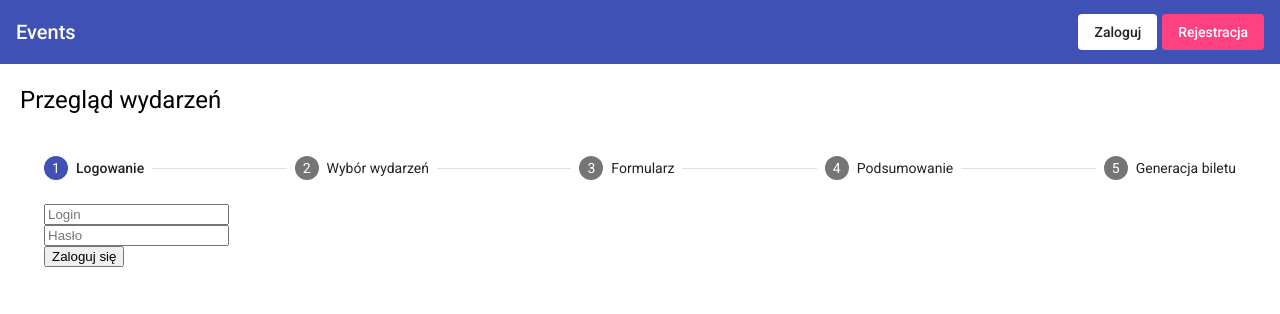
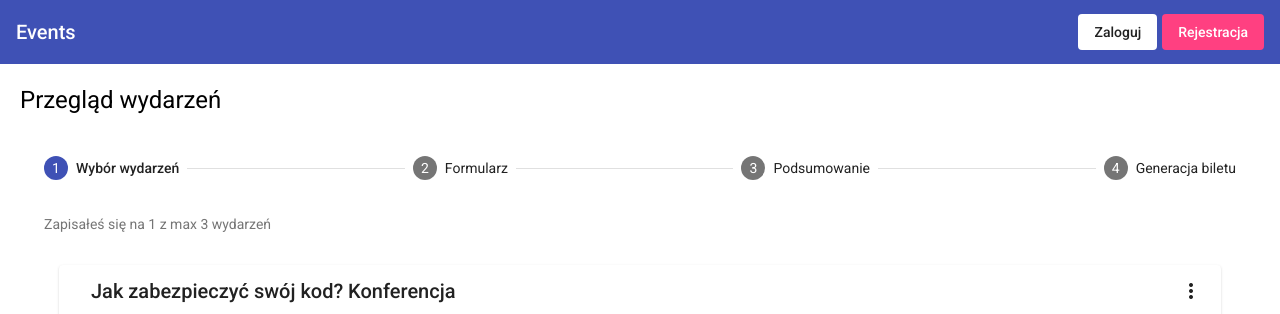
Before and after one commit to mikoogla/Events-app, an Angular app: page / in a window 1280 px wide. Shown: the top 314 px of the page. Built offline with nearby package versions, Linux system fonts and the light colour scheme.

Commit message:
remove logging in step from stepper

```diff
--- a/src/app/dash/dash.component.html
+++ b/src/app/dash/dash.component.html
@@ -1,10 +1,6 @@
 <div class="grid-container">
   <h1 class="mat-h1">Przegląd wydarzeń</h1>
   <mat-stepper linear="false" #stepper>
-    <mat-step>
-      <ng-template matStepLabel>Logowanie</ng-template>
-      <app-login-form></app-login-form>
-    </mat-step>
     <mat-step>
       <ng-template matStepLabel>Wybór wydarzeń</ng-template>
       <app-list-available-events></app-list-available-events>
```
